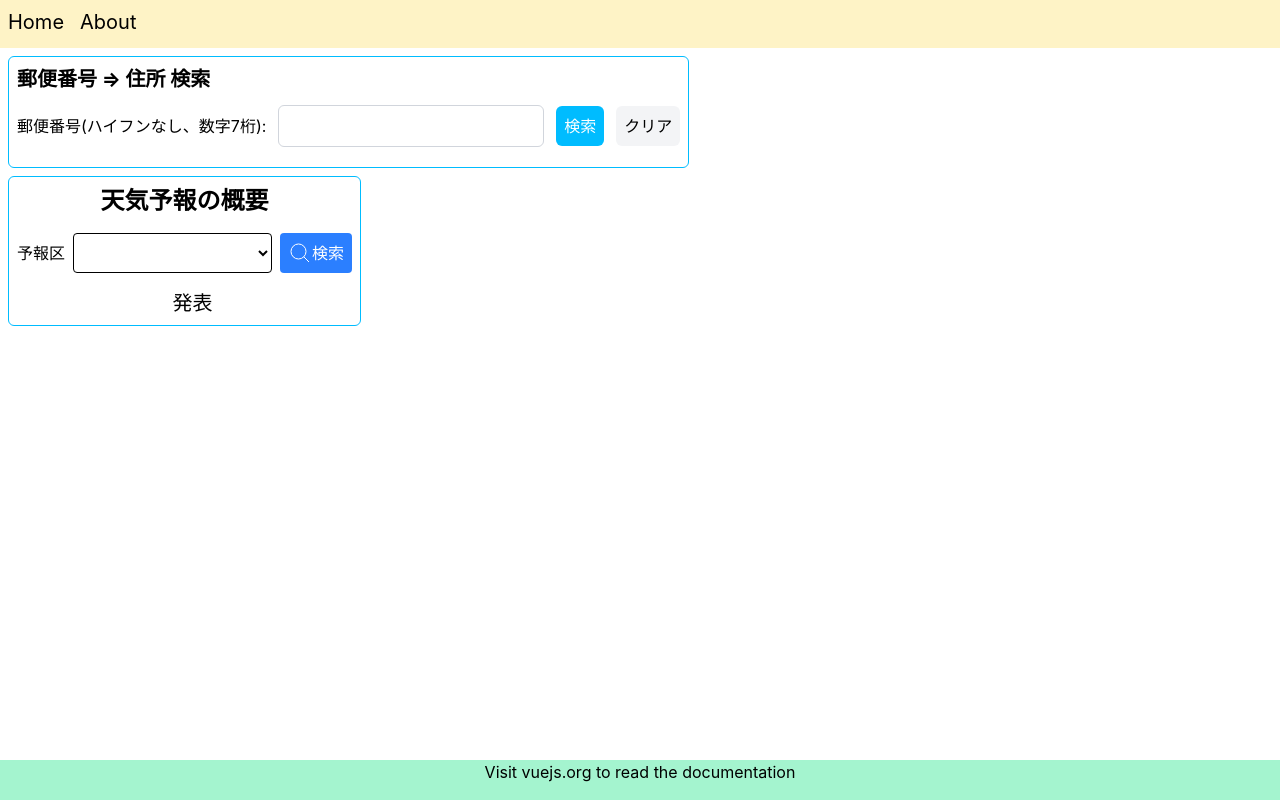
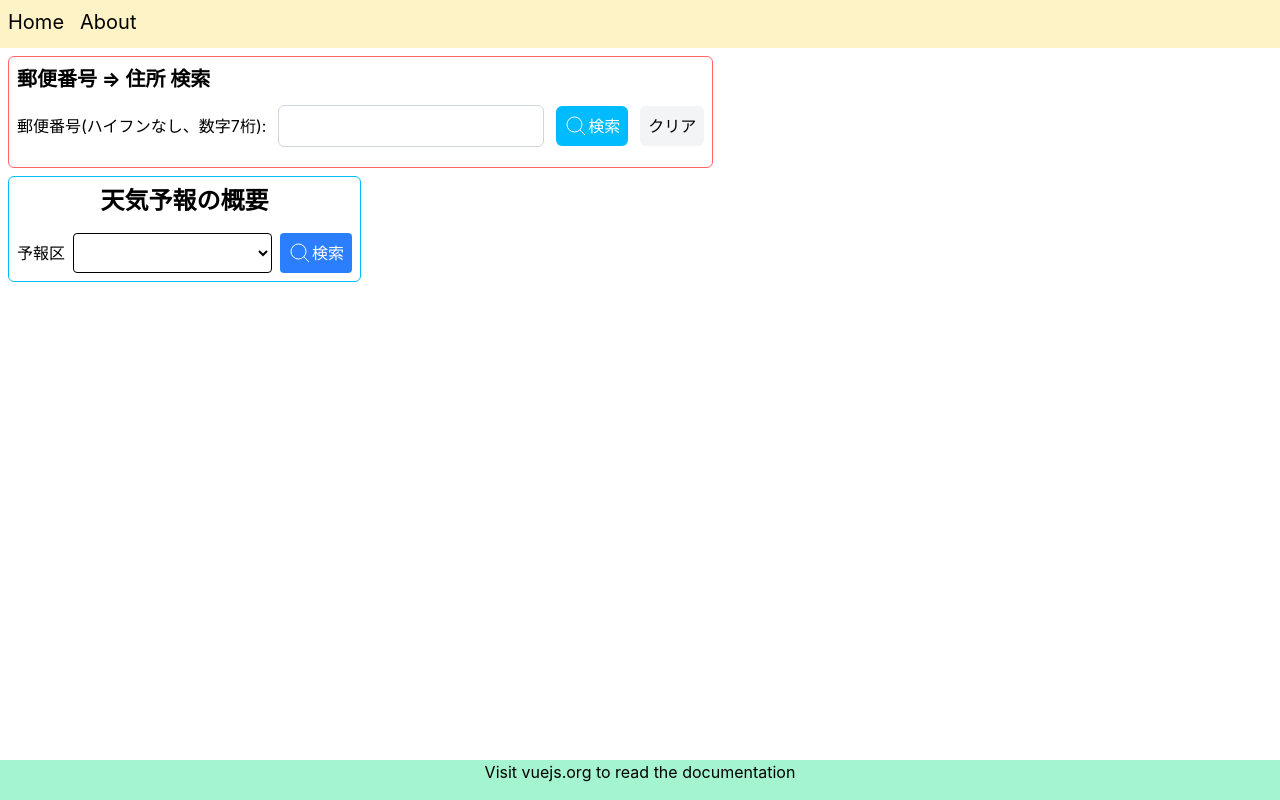
Before and after one commit to kito-pc16/hello-world, a Vue app: page / in a window 1280 px wide. Built offline with nearby package versions, Linux system fonts and the light colour scheme; the HTML template or start-up script is replaced by a standard one.

Commit message:
search icon added.

```diff
--- a/src/components/WeatherOverview.vue
+++ b/src/components/WeatherOverview.vue
@@ -104,7 +104,7 @@ async function fetchWeatherData(yohoukucode: string) {
         </div>
       </button>
     </div>
-    <div class="flex gap-4 text-xl">
+    <div v-if="reportDatetime" class="flex gap-4 text-xl">
       <p>{{ reportDatetime }}</p>
       <p>{{ weatherData?.publishingOffice }} 発表</p>
     </div>
--- a/src/components/ZiptoAddress.vue
+++ b/src/components/ZiptoAddress.vue
@@ -53,7 +53,14 @@ function clearData() {
     <div class="flex items-center gap-3 my-3">
         <p>郵便番号(ハイフンなし、数字7桁):</p>
         <input id="zipcode" class="border border-gray-300 rounded-md p-2" type="text" v-model="zipcode"/>
-        <button class="bg-sky-400 hover:bg-sky-600 rounded-md p-2 text-white" type="button" @click="getAddress(zipcode)">検索</button>
+        <button class="bg-sky-400 hover:bg-sky-600 rounded-md p-2 text-white" type="button" @click="getAddress(zipcode)">
+            <div class="flex items-center">
+                <svg class="h-6 w-6" xmlns="http://www.w3.org/2000/svg" fill="none" viewBox="0 0 24 24" strokeWidth={1.5} stroke="currentColor" className="size-6">
+                    <path strokeLinecap="round" strokeLinejoin="round" d="m21 21-5.197-5.197m0 0A7.5 7.5 0 1 0 5.196 5.196a7.5 7.5 0 0 0 10.607 10.607Z" />
+                </svg>
+                検索
+            </div>
+        </button>
         <button class="bg-gray-100 hover:bg-gray-300 rounded-md p-2" type="button" @click="clearData()">クリア</button>
     </div>
     <p v-if="result != undefined && result.status == 400">{{ result!.message }}</p>
--- a/src/views/HomeView.vue
+++ b/src/views/HomeView.vue
@@ -4,7 +4,7 @@ import WeatherOverview from '@/components/WeatherOverview.vue';
 </script>
 
 <template>
-    <div class="border border-sky-400 rounded-md p-2 m-2 w-fit">
+    <div class="border border-red-400 rounded-md p-2 m-2 w-fit">
         <ZiptoAddress />
     </div>
     <div class="border border-sky-400 rounded-md p-2 m-2 w-fit">
```
